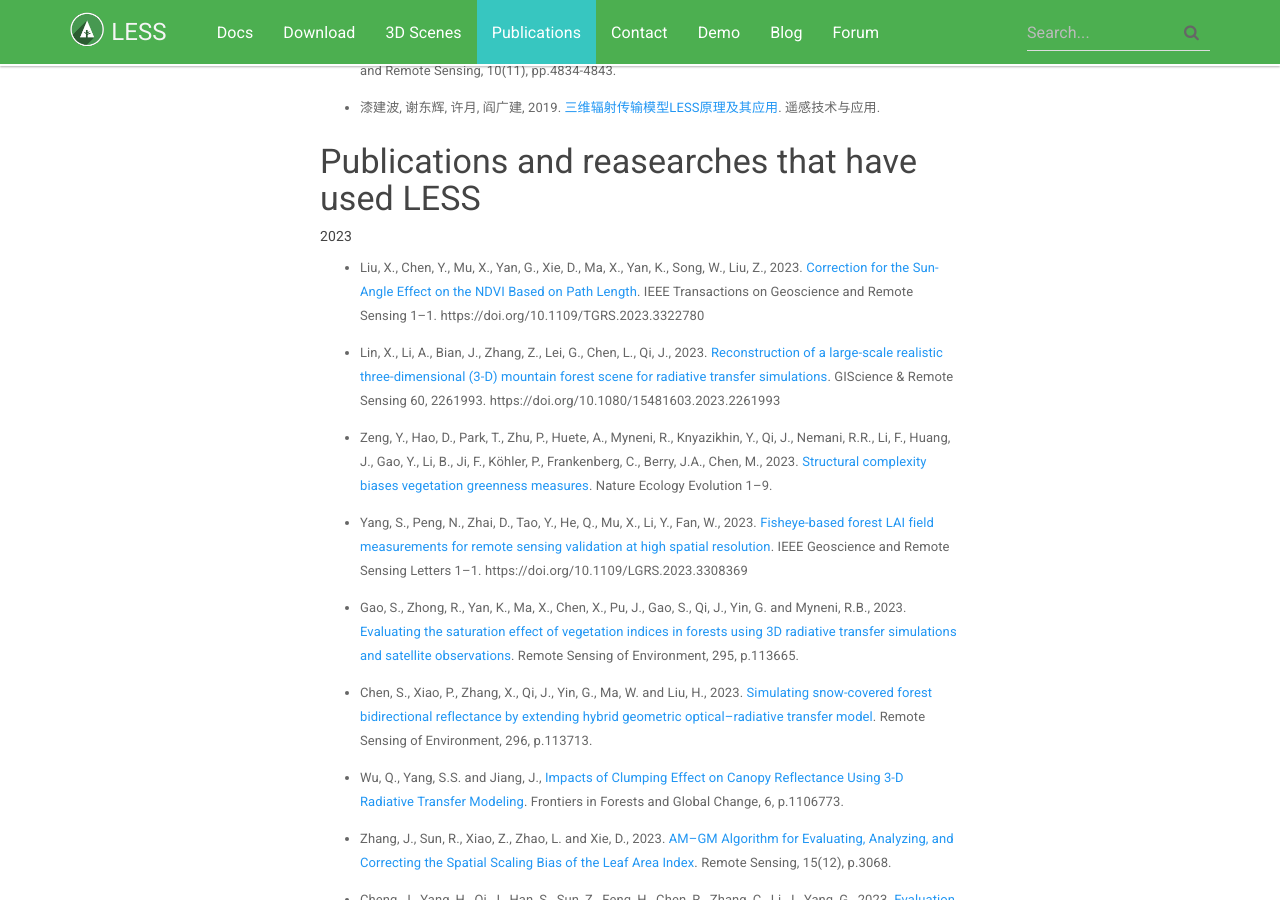
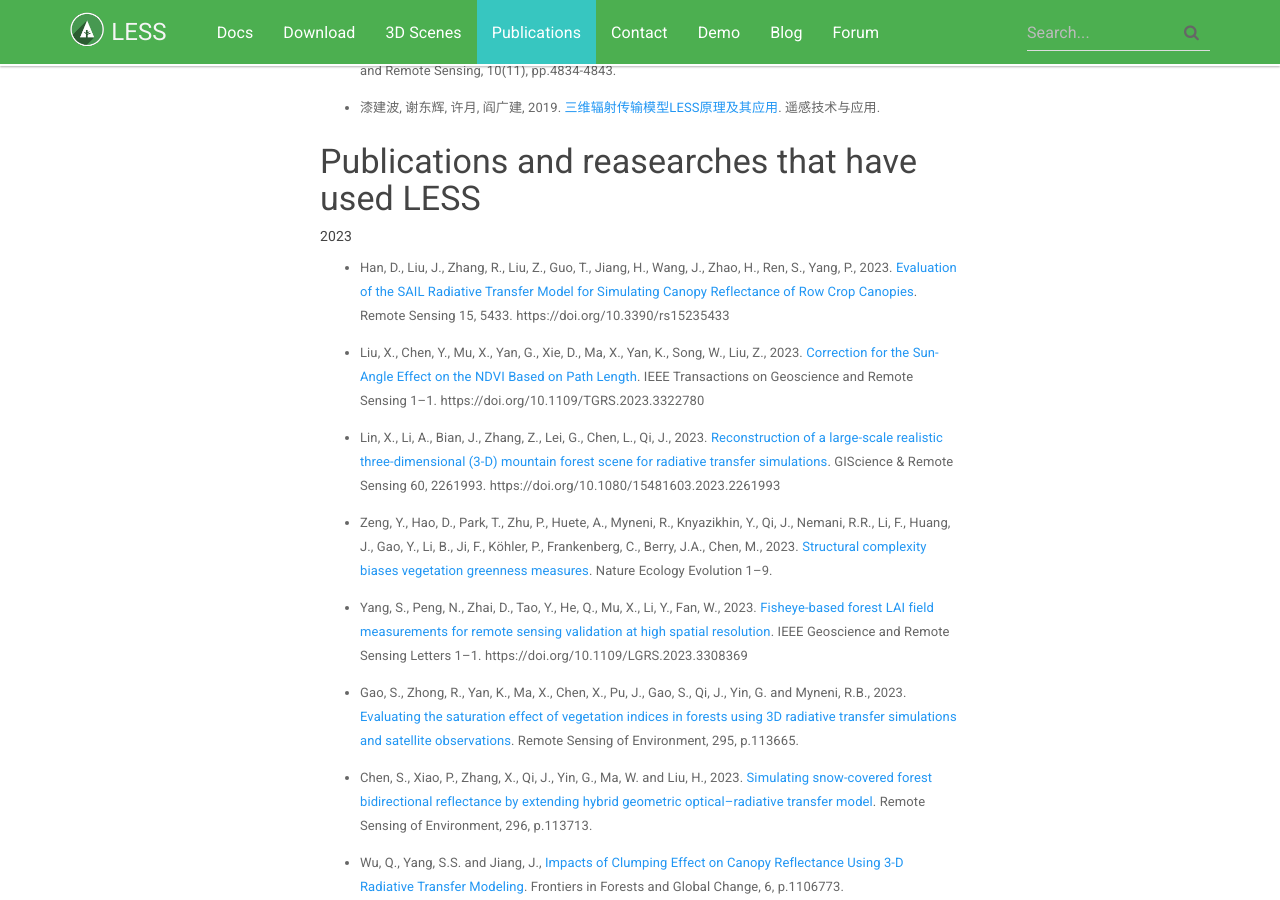
Before and after one commit to jianboqi/jianboqi.github.io, a Jekyll site: the page built from publications.md, in a window 1280 px wide and 900 px high, scrolled down 767 px. Built offline with Jekyll 4.4.1, drawn with Linux system fonts in a browser that asks for light colours; nearby versions of some CDN libraries; comment, search, counter and statistics services are not loaded.

Commit message:
Update publications.md

```diff
--- a/publications.md
+++ b/publications.md
@@ -28,6 +28,8 @@ sectionid: page_publications
 ### Publications and reasearches that have used LESS
 
 ###### 2023
+
+* Han, D., Liu, J., Zhang, R., Liu, Z., Guo, T., Jiang, H., Wang, J., Zhao, H., Ren, S., Yang, P., 2023. [Evaluation of the SAIL Radiative Transfer Model for Simulating Canopy Reflectance of Row Crop Canopies](https://doi.org/10.3390/rs15235433). Remote Sensing 15, 5433. https://doi.org/10.3390/rs15235433
 
 * Liu, X., Chen, Y., Mu, X., Yan, G., Xie, D., Ma, X., Yan, K., Song, W., Liu, Z., 2023. [Correction for the Sun-Angle Effect on the NDVI Based on Path Length](https://doi.org/10.1109/TGRS.2023.3322780). IEEE Transactions on Geoscience and Remote Sensing 1–1. https://doi.org/10.1109/TGRS.2023.3322780
 
```
